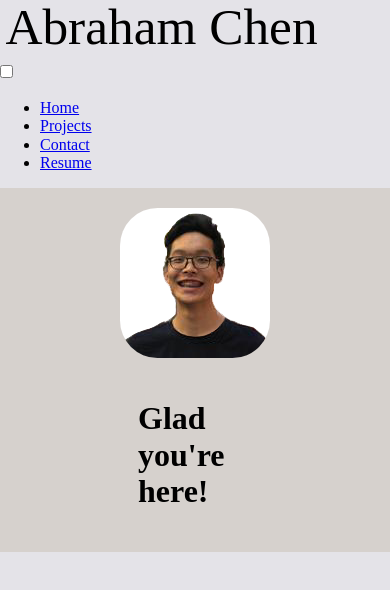
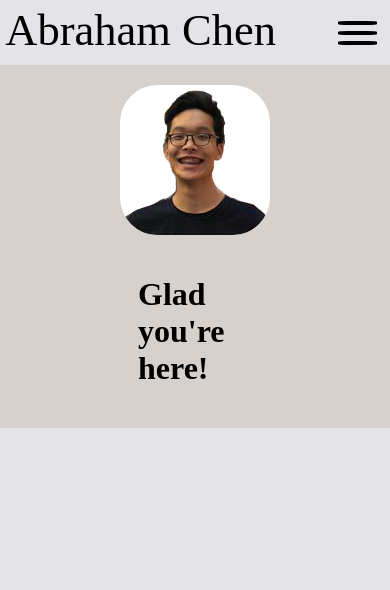
Before and after one commit to Inviro/inviro.github.io, a React (Create React App) app in the folder abrahamchenwebsite/: page / in a window 390 px wide. Shown: the top 590 px of the page. Built offline with nearby package versions, Linux system fonts and the light colour scheme.

Commit message:
Polished up V1 of the hamburger menu
Adjusted the old website hamburger code to fit on the right side instead of the left, and tweaked visuals to look a little better including adding a new animation as well as adjusting text sizing and how much of the screen the menu covers.

```diff
--- a/abrahamchenwebsite/src/App.css
+++ b/abrahamchenwebsite/src/App.css
@@ -4,6 +4,12 @@
   --offdark: #040d38;
   /* --offdark: #6b7187; */
   --eggshell: #fafafa;
+
+  --animation-time: .3s;
+  --animation-style: ease;
+  --overlay-color:  rgba(238, 237, 241, .94);
+
+  scroll-behavior: smooth;
 }
 
 html {
@@ -14,8 +20,14 @@ html {
   border-radius: 25%;
 }
 
+header {
+  height: 65px;
+}
+
 #name-logo {
   margin-left: 5px;
+  height: 100%;
+  width: 325px;
 }
 
 /* Start home page styling */
@@ -45,6 +57,181 @@ html {
   margin-left: 18px;
 }
 /* End home page styling */
+
+.nav-links {
+  display: inline;
+  text-decoration: none;
+  position: relative;
+  list-style-type: none;
+}
+
+/* Menu Code Start */
+
+/* --- Start Boilerplate --- */
+.menu-wrap {
+  position: fixed;
+  top: 0;
+  right: 0;
+  z-index: 1;
+}
+
+.menu-wrap .toggler {
+  display: flex;
+  position: absolute;
+  top: 0;
+  right: 0;
+  z-index: 2;
+  cursor: pointer;
+  height: 65px;
+  width: 65px;
+  opacity: 0;
+}
+
+.menu-wrap .burger {
+  position: absolute;
+  top: 0;
+  right: 0;
+  z-index: 1;
+  width: 65px;
+  height: 65px;
+  background-color: var(--offwhite);
+  display: flex;
+  align-items: center;
+  justify-content: center;
+}
+/* --- End Boilerplate --- */
+
+/* --- Start Hamburger Lines --- */
+/* All lines */
+.menu-wrap .burger > div,
+.menu-wrap .burger > div:before,
+.menu-wrap .burger > div:after {
+  border-radius: 25%;
+}
+
+/* Center Line */
+.menu-wrap .burger > div {
+  position: relative;
+  width: 60%;
+  height: 4px;
+  background-color: black;
+  display: flex;
+  align-items: center;
+  justify-content: center;
+  transition: all var(--animation-time) var(--animation-style);
+}
+
+/* Top and bottom lines */
+.menu-wrap .burger > div:before,
+.menu-wrap .burger > div:after {
+  content: '';
+  position: absolute;
+  z-index: 1;
+  top: -10px;
+  width: 100%;
+  height: inherit;
+  background: inherit;
+}
+
+/* Moves down bottom line */
+.menu-wrap .burger > div:after {
+  top: 10px;
+}
+/* --- End Hamburger Lines --- */
+
+/* --- Start Animations --- */
+/* Hover animation for unchecked state */
+.menu-wrap .toggler:not(:checked):hover + .burger > div {
+  transform: translateX(1px);
+}
+
+.menu-wrap .toggler:not(:checked):hover + .burger > div:before,
+.menu-wrap .toggler:not(:checked):hover + .burger > div:after {
+  transform: translateX(-1px);
+}
+
+/* Toggler animation */
+.menu-wrap .toggler:checked + .burger > div {
+  transform: rotate(135deg);
+}
+
+/* Turns lines into X */
+.menu-wrap .toggler:checked + .burger > div:before,
+.menu-wrap .toggler:checked + .burger > div:after {
+  top:0;
+  transform: rotate(90deg);
+}
+
+/* Rotate on hover */
+.menu-wrap .toggler:checked:hover + .burger > div {
+  transform: rotate(225deg);
+}
+/* --- End Animations --- */
+
+/* Show Menu */
+.menu-wrap .toggler:checked ~ .menu {
+  visibility: visible;
+}
+
+.menu-wrap .toggler:checked ~ .menu > div {
+    transform: scale(1);
+    transition-duration: .75s;
+    transition-timing-function: cubic-bezier(0.075, 0.82, 0.165, 1);
+}
+
+.menu-wrap .toggler:checked ~ .menu > div > div {
+    opacity: 1;
+    transition:  opacity var(--animation-time) var(--animation-style) var(--animation-time);
+}
+
+.menu-wrap .menu {
+    position: fixed;
+    top: 0px;
+    right: 0px;
+    width: 100%;
+    height: 100%;
+    visibility: hidden;
+    overflow: hidden;
+    display: flex;
+    align-items: center;
+    justify-content: center;
+}
+
+.menu-wrap .menu > div {
+    background: var(--overlay-color);
+    width: 200vh;
+    height: 200vh;
+    display: flex;
+    flex: none;
+    align-items: center;
+    justify-content: center;
+    transform: scale(0);
+}
+
+.menu-wrap .menu > div > div {
+    text-align: center;
+    max-width: 90vw;
+    max-height: 100vh;
+    opacity: 0;
+}
+
+.menu-wrap .menu > div > div > ul > li {
+    list-style: none;
+    color: black;
+    font-size: 4.5vh;
+    padding: 2rem;
+}
+
+.menu-wrap .menu > div > div > ul > li > a {
+    color: inherit;
+    text-decoration: none;
+    transition: color var(--animation-time) var(--animation-style);
+}
+
+.menu-wrap .menu > div > div > ul > li > a:hover {
+    text-decoration: underline;
+}
+/* Menu Code end */
 
 /* Tablet and Desktop View */
 @media only screen and (min-width: 600px) {
@@ -76,9 +263,7 @@ html {
     font-weight: 500;
     display: flex;
     padding-bottom: .2vw;
-    /* background-color: var(--highlight-color); */
     border-radius: 7px;
-    /* box-shadow: 5px 8px rgba(var(--primary-color), 0.200); */
   }
 
   .nav-links a {
@@ -88,8 +273,6 @@ html {
     font-weight: bold;
     font-size: 20px;
     margin: 2vh;
-    text-decoration: none;
-    position: relative;
   }
 
   .nav-links a:hover {
--- a/abrahamchenwebsite/src/App.jsx
+++ b/abrahamchenwebsite/src/App.jsx
@@ -17,7 +17,7 @@ function App() {
       </Helmet>
       <header>
         <a href="#home">
-          <img src="NameLogo.svg" alt="Website home" width="375px" id="name-logo" />
+          <img src="NameLogo.svg" alt="Website home" id="name-logo" />
         </a>
       </header>
       <nav class="menu-wrap">
@@ -28,9 +28,9 @@ function App() {
             <div>
               <ul class="nav-links">
                 <li><a class = "nav-link" href="#home">Home</a></li>
+                <li><a class = "nav-link" href="#about">About</a></li>
                 <li><a class = "nav-link" href="#projects">Projects</a></li>
                 <li><a class = "nav-link" href="#contact">Contact</a></li>
-                <li><a class = "nav-link" href="/documents/ResumeAbrahamChen.pdf" target="_blank" rel="noopener noreferrer">Resume</a></li>
               </ul>
             </div>
           </div>
```
